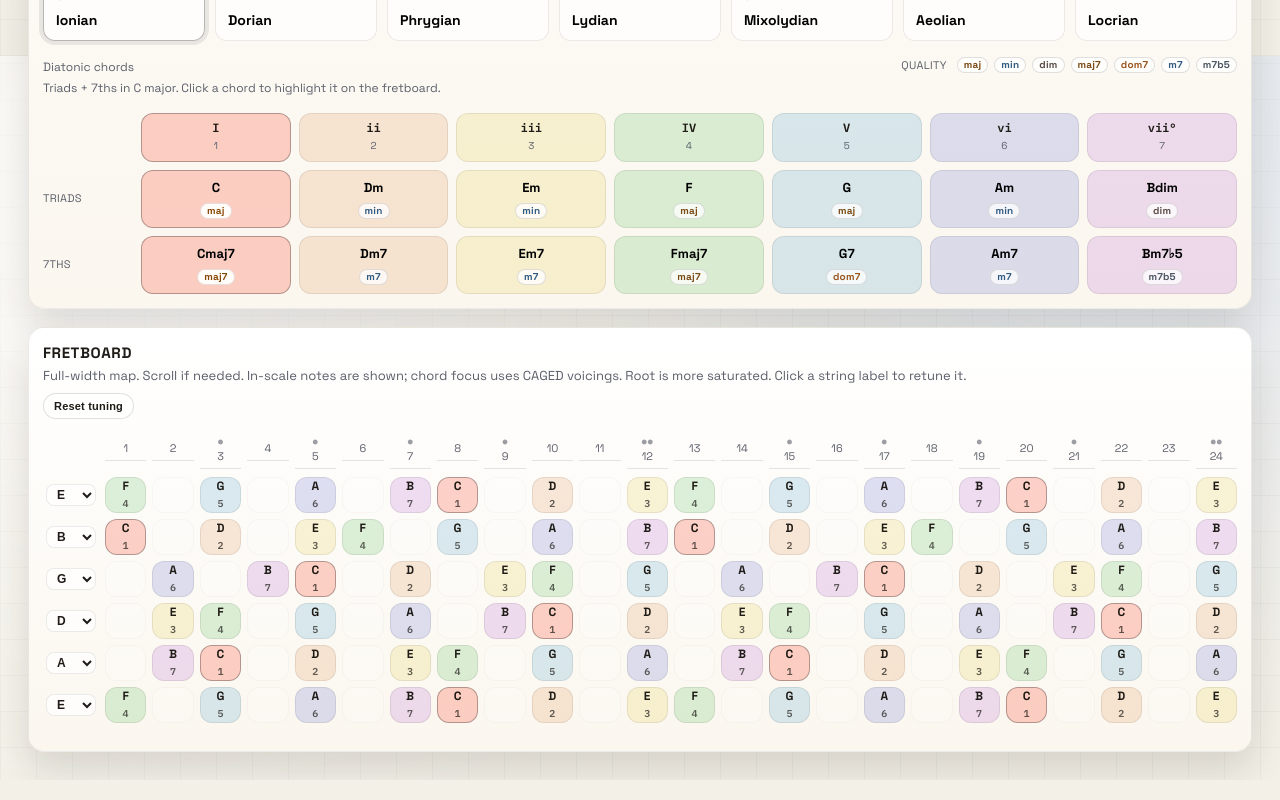
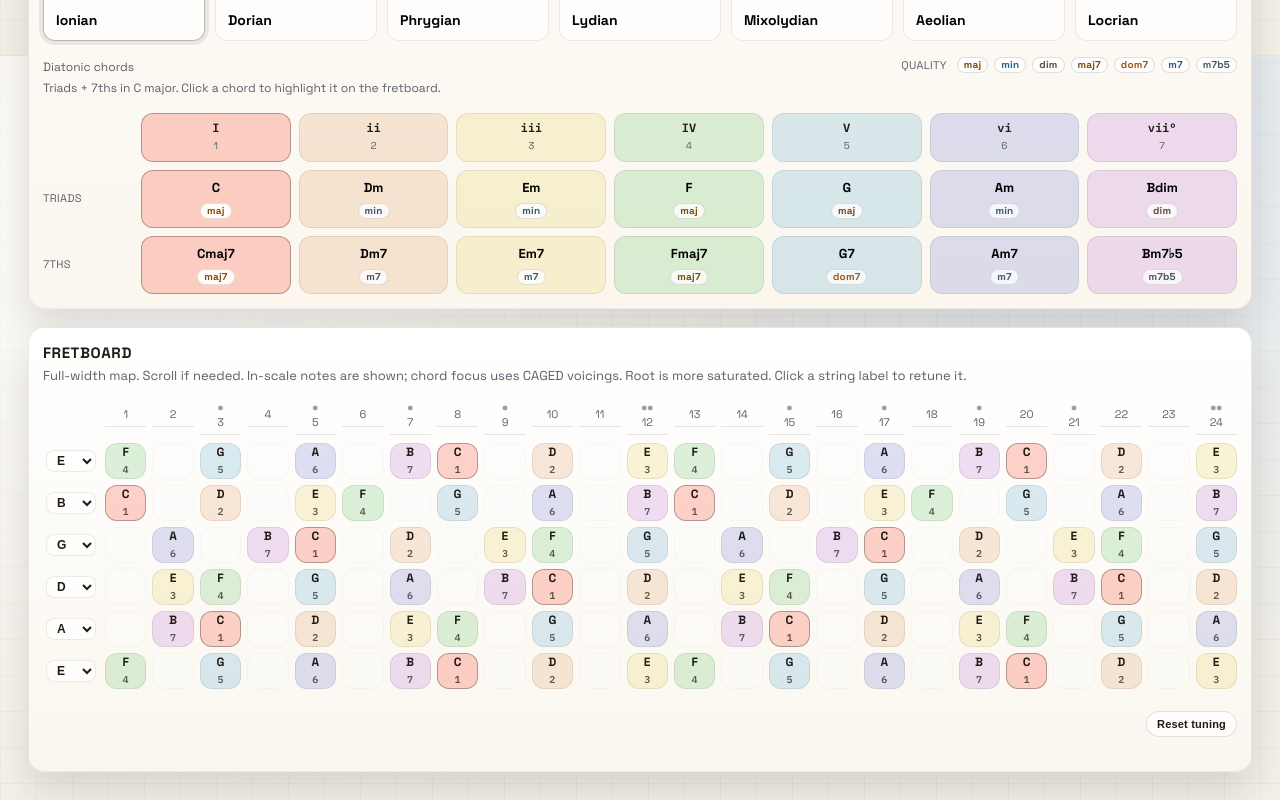
Before and after one commit to AngeloR/theory-tools, a React (Vite) app: page / in a window 1280 px wide. Shown: the part 744-1544 px from the top of the page. Built offline with nearby package versions, Linux system fonts and the light colour scheme.

Commit message:
move tuning reset to lower right of fretboard

```diff
--- a/src/components/Fretboard.tsx
+++ b/src/components/Fretboard.tsx
@@ -270,18 +270,6 @@ export function Fretboard({
           uses CAGED voicings. Root is more saturated. Click a string label to
           retune it.
         </div>
-        <div className="fretboardActions">
-          <button type="button" className="tuningReset" onClick={handleReset}>
-            Reset tuning
-          </button>
-          <span
-            className={["tuningToast", showToast ? "isVisible" : ""].join(" ")}
-            role="status"
-            aria-live="polite"
-          >
-            Tuning reset to standard.
-          </span>
-        </div>
         {chordFocus && (
           <div className="chordFocusBar">
             <div className="chordFocusText">
@@ -441,6 +429,21 @@ export function Fretboard({
           })}
         </div>
       </div>
+      <div className="fretboardFooter">
+        <div className="fretboardFooterSpacer" />
+        <div className="fretboardActions">
+          <button type="button" className="tuningReset" onClick={handleReset}>
+            Reset tuning
+          </button>
+          <span
+            className={["tuningToast", showToast ? "isVisible" : ""].join(" ")}
+            role="status"
+            aria-live="polite"
+          >
+            Tuning reset to standard.
+          </span>
+        </div>
+      </div>
     </section>
   );
 }
--- a/src/css/styles.css
+++ b/src/css/styles.css
@@ -805,11 +805,18 @@ select {
 
 /* Fretboard */
 .fretboardActions {
+  display: grid;
+  justify-items: end;
+  gap: 4px;
+}
+.fretboardFooter {
   margin-top: 8px;
   display: flex;
   align-items: center;
-  flex-wrap: wrap;
-  gap: 8px;
+  justify-content: flex-end;
+}
+.fretboardFooterSpacer {
+  flex: 1;
 }
 .tuningReset {
   border-radius: 999px;
```
